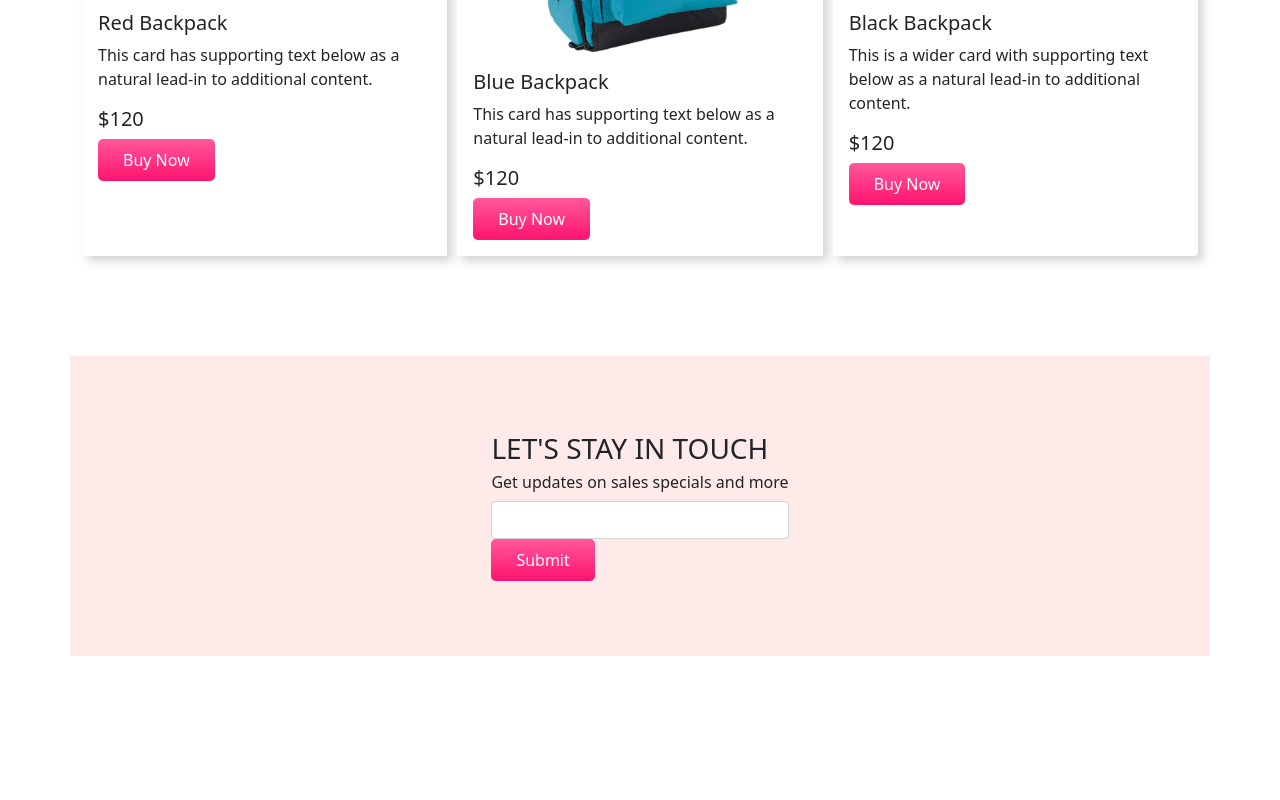
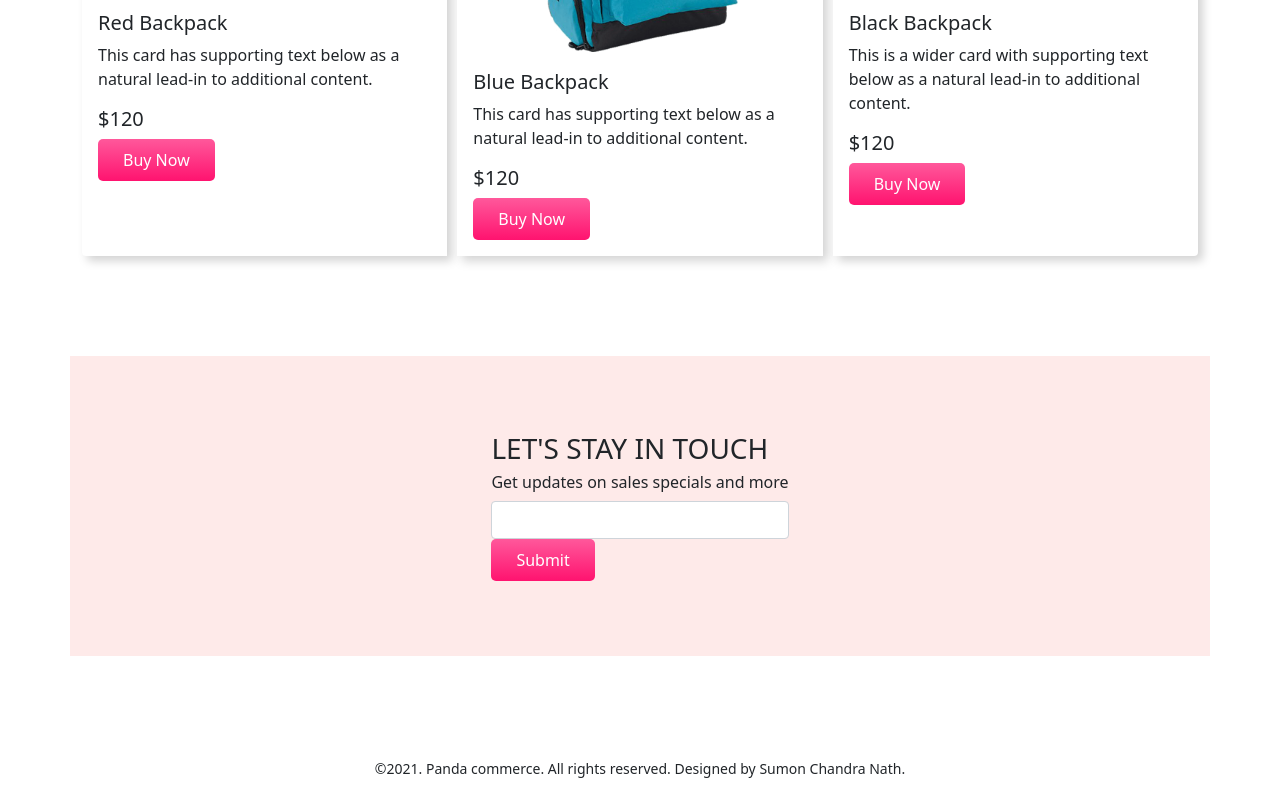
Before and after one commit to sumonnath/panda-ecommerce, a plain HTML site: page index.html in a window 1280 px wide. Shown: the part 1871-2671 px from the top of the page. Before the commit the page ends 2627 px from the top, so only its background shows below. Drawn offline with nearby package versions, Linux system fonts and the light colour scheme.

Commit message:
Latest update

```diff
--- a/index.html
+++ b/index.html
@@ -200,6 +200,12 @@
         </div>
         <!-- Subscribe area end -->
 
+        <!-- footer area start -->
+        <footer>
+          <small>©2021. Panda commerce. All rights reserved. Designed by Sumon Chandra Nath.</small>
+        </footer>
+        <!-- footer area end -->
+
 
 
 
--- a/style.css
+++ b/style.css
@@ -61,3 +61,9 @@
     background-color: #feeae9;
     height: 300px;
 }
+
+/* footer area */
+footer {
+    text-align: center;
+    margin-bottom: 20px;
+}
```
